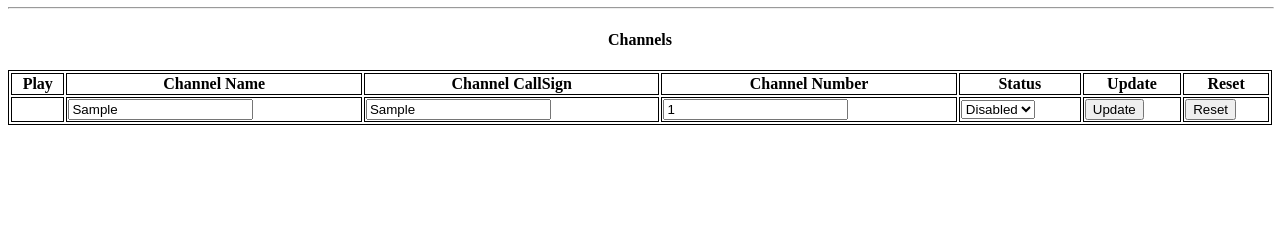
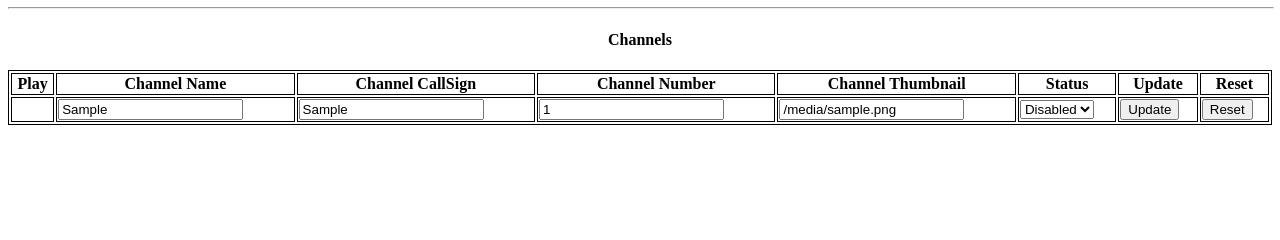
Before and after one commit to deathbybandaid/fHDHR_USTVGO, a Python web app: template data/www/templates/channels.html in a window 1280 px wide. Shown: the part 187-427 px from the top of the page. Run offline with Jinja, Linux system fonts and the light colour scheme; the template is opened without the code that fills it: most values are stand-ins (such as "Sample title", 1, 10 or a date in 2020).

Commit message:
Add Configuration of Channel Thumbnail

```diff
--- a/data/www/templates/channels.html
+++ b/data/www/templates/channels.html
@@ -10,6 +10,7 @@
           <th>Channel Name</th>
           <th>Channel CallSign</th>
           <th>Channel Number</th>
+          <th>Channel Thumbnail</th>
           <th>Status</th>
           <th>Update</th>
           <th>Reset</th>
@@ -28,6 +29,7 @@
               <td data-th="Channel Name"><input type="text" name="name" value={{ chan_dict["name"] }}></td>
               <td data-th="Channel Calsign"><input type="text" name="callsign" value={{ chan_dict["callsign"] }}></td>
               <td data-th="Channel Number"><input type="text" name="number" value={{ chan_dict["number"] }}></td>
+              <td data-th="Channel Thumbnail"><input type="text" name="number" value={{ chan_dict["thumbnail"] }}></td>
               <td>
                 <select name="enabled">
                   {% if chan_dict["enabled"]  %}
@@ -47,6 +49,7 @@
             <input type="hidden" name="name" value={{ chan_dict["origin_name"] }}>
             <input type="hidden" name="callsign" value={{ chan_dict["origin_callsign"] }}>
             <input type="hidden" name="number" value={{ chan_dict["origin_number"] }}>
+            <input type="hidden" name="thumbnail" value={{ chan_dict["origin_thumbnail"] }}>
             <input type="hidden" name="enabled" value=True>
               <td data-th="Reset"><input type="submit" value="Reset"></td>
           </form>
```
